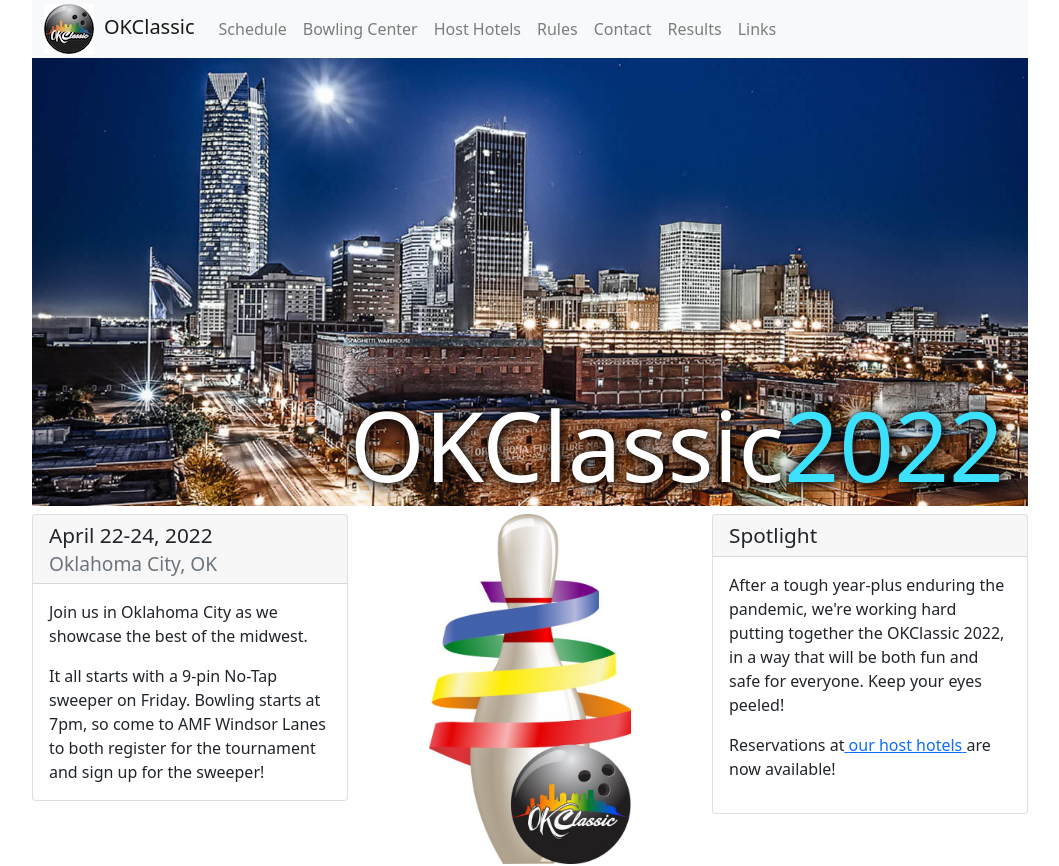
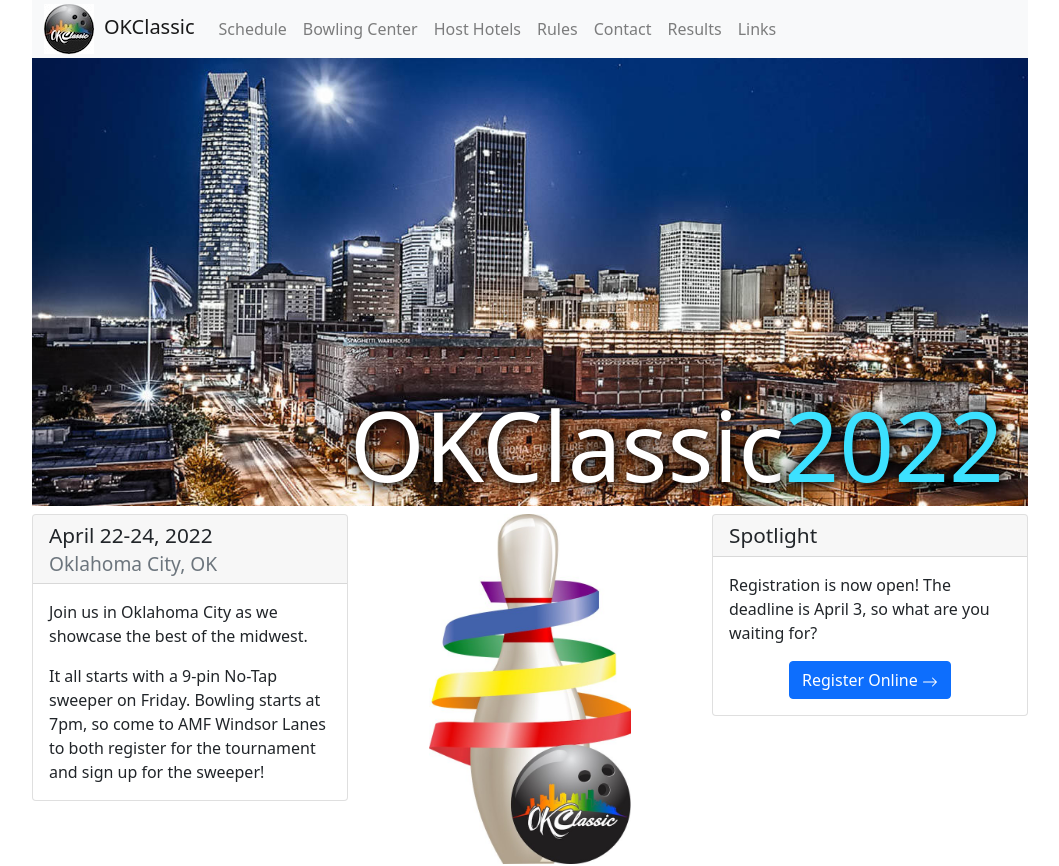
Before and after one commit to tournio/okclassic-nextjs, a Next.js app: page / in a window 1280 px wide. Shown: the top 866 px of the page, without its empty margins (110-1169 px from the left). Built offline with nearby package versions, Linux system fonts and the light colour scheme.

Commit message:
clean up rules, add registration link to spotlight

```diff
--- a/components/spotlight.js
+++ b/components/spotlight.js
@@ -7,41 +7,43 @@ import styles from './spotlight.module.scss';
 const spotlight = () => {
   // const registrationUrl = "https://www.igbo-reg.com/tournaments/okclassic-2022";
 
+  // const text = (
+  //   <Card.Text>
+  //     <p>
+  //       After a tough year-plus enduring the pandemic, we're working hard putting together the OKClassic 2022, in a way that will be both fun and safe for everyone. Keep your eyes peeled!
+  //     </p>
+  //     <p>
+  //       Reservations at
+  //       <a href="/hotels">
+  //         {' '}our host hotels{' '}
+  //       </a>
+  //       are now available!
+  //     </p>
+  //   </Card.Text>
+  // );
+
   const text = (
     <Card.Text>
       <p>
-        After a tough year-plus enduring the pandemic, we're working hard putting together the OKClassic 2022, in a way that will be both fun and safe for everyone. Keep your eyes peeled!
+        Registration is now open! The deadline is April 3, so what are you waiting for?
       </p>
-      <p>
-        Reservations at
-        <a href="/hotels">
-          {' '}our host hotels{' '}
+      <p className={'text-center mb-0'}>
+        <a href="https://www.igbo-reg.com/tournaments/ok-classic-2022"
+           className="btn btn-primary">
+          Register Online
+          {' '}<svg xmlns="http://www.w3.org/2000/svg"
+                    width="16"
+                    height="16"
+                    fill="currentColor"
+                    className="bi bi-arrow-right aria-hidden"
+                    viewBox="0 0 16 16">
+          <path fill-rule="evenodd"
+                d="M1 8a.5.5 0 0 1 .5-.5h11.793l-3.147-3.146a.5.5 0 0 1 .708-.708l4 4a.5.5 0 0 1 0 .708l-4 4a.5.5 0 0 1-.708-.708L13.293 8.5H1.5A.5.5 0 0 1 1 8z"/>
+        </svg>
         </a>
-        are now available!
       </p>
     </Card.Text>
   );
-
-  // const text = (
-  //   <Card.Text>
-  //     <p>
-  //       Registration is now open! The deadline is April 15, so what are you waiting for?
-  //     </p>
-  //     <a href="https://www.igbo-reg.com/tournaments/okclassic-2022"
-  //        className="btn btn-primary">
-  //       Register Online
-  //       {' '}<svg xmlns="http://www.w3.org/2000/svg"
-  //            width="16"
-  //            height="16"
-  //            fill="currentColor"
-  //            className="bi bi-arrow-right aria-hidden"
-  //            viewBox="0 0 16 16">
-  //         <path fill-rule="evenodd"
-  //               d="M1 8a.5.5 0 0 1 .5-.5h11.793l-3.147-3.146a.5.5 0 0 1 .708-.708l4 4a.5.5 0 0 1 0 .708l-4 4a.5.5 0 0 1-.708-.708L13.293 8.5H1.5A.5.5 0 0 1 1 8z"/>
-  //       </svg>
-  //     </a>
-  //   </Card.Text>
-  // );
 
   return (
     <Col xs={12} md={4}>
```
Also changed, not shown: pages/rules.js (+2 -5 lines).
